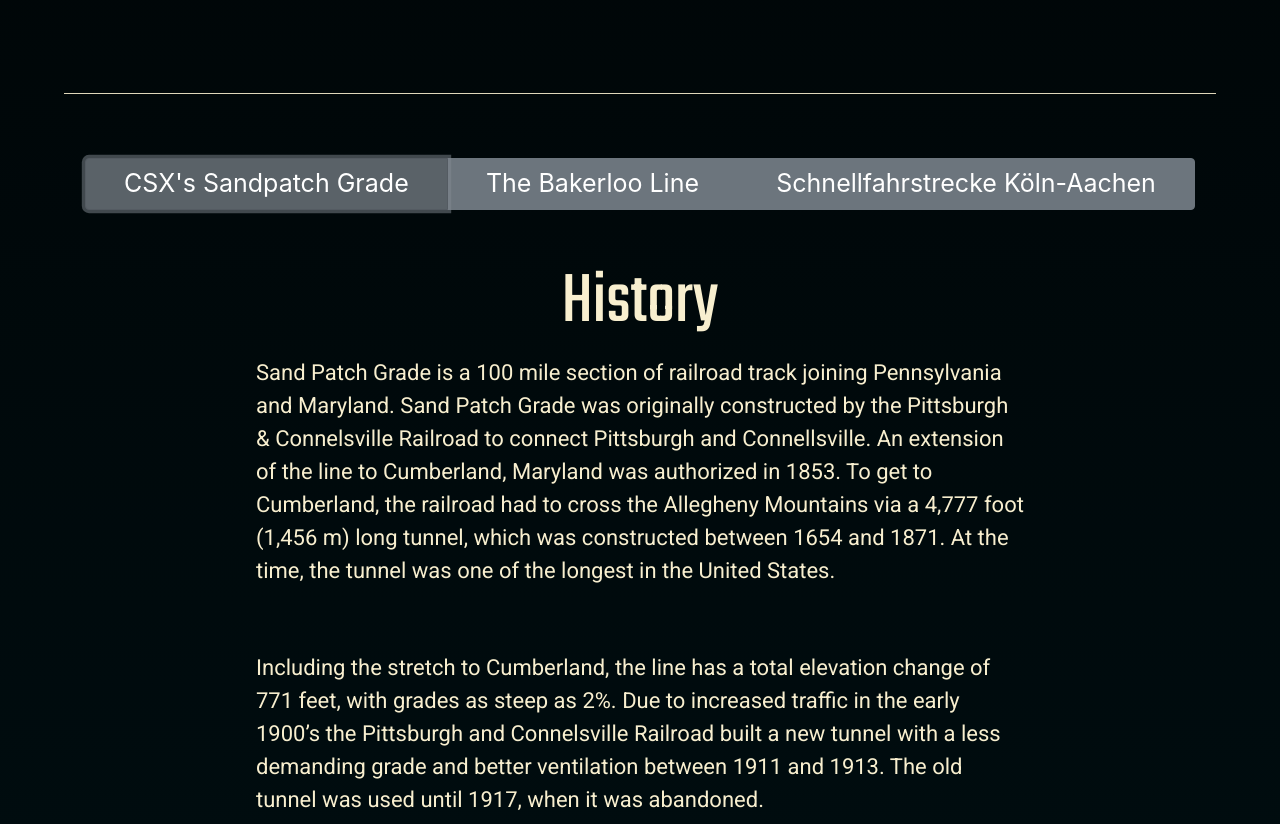
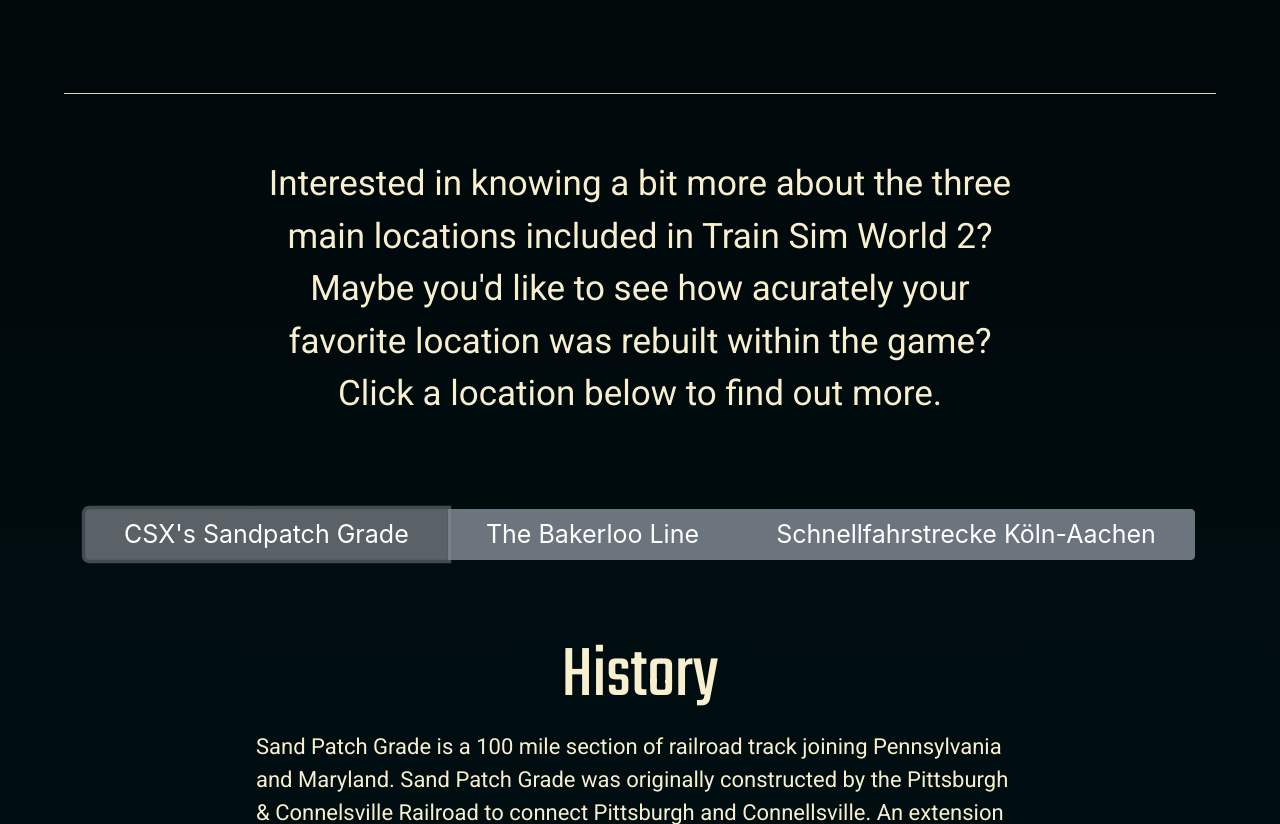
Before and after one commit to allforthe64/cs50wFinalProject, a Django app: page /LocationSpotlights in a window 1280 px wide. Shown: the part 1017-1841 px from the top of the page. Run offline with Django 3.2, Linux system fonts and the light colour scheme; some libraries are stand-ins or nearby versions.

Commit message:
homepage complete (except for video) and location spotlights complete

```diff
--- a/finalProject/TSW2/static/TSW2/spotlights.js
+++ b/finalProject/TSW2/static/TSW2/spotlights.js
@@ -1,4 +1,10 @@
 document.addEventListener('DOMContentLoaded', function() {
+
+    var bakerloo = document.querySelector('#bakerloo');
+    bakerloo.style.display='none';
+
+    var german = document.querySelector('#german');
+    german.style.display='none';
 
     //query page for all buttons
     document.querySelectorAll("#selectorButton").forEach(item => {
--- a/finalProject/TSW2/templates/TSW2/spotlights.html
+++ b/finalProject/TSW2/templates/TSW2/spotlights.html
@@ -10,6 +10,16 @@
     <hr style="background-color:#f8efcf; width: 90%">
     <br>
     <br>
+    <div class="articleContainer">
+        <p class="comparisonParagraphs" style="text-align: center; font-size: 35px;">
+            Interested in knowing a bit more about the three main locations included in Train Sim World 2? Maybe you'd like
+            to see how acurately your favorite location was rebuilt within the game? Click a location below to find out more.
+        </p>
+    </div>
+    <br>
+    <br>
+    <br>
+    <!--article selector-->
     <div class="container" style="display: flex; justify-content:center">
         <div class="btn-group" role="group" style="width: 100%">
             <button type="button" class="btn btn-secondary" style="font-size: 25px;" autofocus value="sandpatch" id="selectorButton">CSX's Sandpatch Grade</button>
@@ -17,6 +27,7 @@
             <button type="button" class="btn btn-secondary" style="font-size: 25px;" value="german" id="selectorButton">Schnellfahrstrecke Köln-Aachen</button>
         </div>
     </div>
+    <br>
 
     <!--div for sandpatch grade-->
     <div id="sandpatch" class="article">
@@ -29,6 +40,11 @@
             <p class="comparisonParagraphs">
                 Sand Patch Grade is a 100 mile section of railroad track joining Pennsylvania and Maryland. Sand Patch Grade was originally constructed by the Pittsburgh & Connelsville Railroad to connect Pittsburgh and Connellsville. An extension of the line to Cumberland, Maryland was authorized in 1853. To get to Cumberland, the railroad had to cross the Allegheny Mountains via a 4,777 foot (1,456 m) long tunnel, which was constructed between 1654 and 1871. At the time, the tunnel was one of the longest in the United States.
             </p>
+        </div>
+        <br>
+        <br>
+        <div class="container" style="display:flex; justify-content:center">
+            <img src="https://williamraineyapplication.files.wordpress.com/2021/10/sandpatch.png" style="width:70%; height:auto">
         </div>
         <br>
         <br>
@@ -46,6 +62,13 @@
         </div>
         <br>
         <br>
+        <div class="container" style="display:flex; justify-content:center">
+            <img src="https://williamraineyapplication.files.wordpress.com/2021/10/bo-train.png" style="width:70%; height:auto">
+        </div>
+        <br>
+        <br>
+        <br>
+        <br>
         <div class="articleContainer" style="margin-right: 3%">
             <h2 class="articleHeaders" style="font-size: 60;">Why Sandpatch Grade was included in TSW2</h2>
         </div>
@@ -55,6 +78,11 @@
             <p class="comparisonParagraphs">
                 Train Sim World 2 has recreated a 44.8 mile stretch of the CSX’s Keystone subdivision. In game, the player has the ability to run trains between Cumberland, Maryland and Rockwood, Pennsylvania. This stretch of track is one of the busiest CSX runs, with 30-35 trains passing through in a 24 hour cycle. The line between Cumberland and Rockwood includes the summit of the Allegheny Mountains at Sand Patch, with a grade of 1.94%. This allows the player to take control of through trains trying to struggle up the summit and helper crews, providing a wide variety of possible operations. The replicated area also includes two coal mines, the Shaw and Rockwood mines, both of which are fully functioning in game.
             </p>
+        </div>
+        <br>
+        <br>
+        <div class="container" style="display:flex; justify-content:center">
+            <img src="https://williamraineyapplication.files.wordpress.com/2021/10/tsw2sandpatch-1.png" style="width:70%; height:auto">
         </div>
         <br>
         <br>
@@ -81,6 +109,11 @@
         </div>
         <br>
         <br>
+        <div class="container" style="display:flex; justify-content:center">
+            <img src="https://williamraineyapplication.files.wordpress.com/2021/10/bakerloo1.png" style="width:70%; height:auto">
+        </div>
+        <br>
+        <br>
         <div class="articleContainer">
             <p class="comparisonParagraphs">
                 As operations continued, two branch lines were added as traffic on the line grew heavier and heavier. The Watford Branch originally extended to Queen’s Park and Watford Junction from the mainline, but was cut back to Stonebridge Park in 1982 due to reduced traffic. Services were extended as far as Harrow & Wealdston in 1984, and have continued to the present day. When the Bakerloo was extended to Watford in 1915, it also acquired an interchange at Harrow & Wealdstone with another route to Stanmore. The branch was named the Stanmore branch line, which terminated at Stanmore Village station. The line was closed in 1964, due to the success of the rival Metropolitan/Bakerloo Underground line to Stanmore.
@@ -88,8 +121,18 @@
         </div>
         <br>
         <br>
+        <div class="container" style="display:flex; justify-content:center">
+            <img src="https://williamraineyapplication.files.wordpress.com/2021/10/bakerloo2.png" style="width:70%; height:auto">
+        </div>
+        <br>
+        <br>
         <div class="articleContainer" style="margin-right: 3%">
             <h2 class="articleHeaders" style="font-size: 60;">Why the Bakerloo was included in TSW2</h2>
+        </div>
+        <br>
+        <br>
+        <div class="container" style="display:flex; justify-content:center">
+            <img src="https://williamraineyapplication.files.wordpress.com/2021/10/tsw2bakerloo.png" style="width:70%; height:auto">
         </div>
         <br>
         <br>
@@ -111,6 +154,11 @@
             <p class="comparisonParagraphs">
                 The Schenllfahstrecke Köln-Aachen has a long and storied history, beginning with the opening of the first section of track between Cologne and Müngersforf, Germany. The first train between the two towns made the 6.8 km journey on August 2, 1839. Another section was opened between Müngersdorf and Lövenich in July of 1840, and the final extension was made to Aachen on September 1, 1841. The first train ran between Cologne and the Belgium border on October 15, 1843, making it a part of the world’s first cross border railway.
             </p>
+        </div>
+        <br>
+        <br>
+        <div class="container" style="display:flex; justify-content:center">
+            <img src="https://williamraineyapplication.files.wordpress.com/2021/10/tsw2german3-1.png" style="width:70%; height:auto">
         </div>
         <br>
         <br>
@@ -140,10 +188,20 @@
         </div>
         <br>
         <br>
+        <div class="container" style="display:flex; justify-content:center">
+            <img src="https://williamraineyapplication.files.wordpress.com/2021/10/tsw2germane2.png" style="width:70%; height:auto">
+        </div>
+        <br>
+        <br>
         <div class="articleContainer">
             <p class="comparisonParagraphs">
                 The 70 km stretch between Aachen and Cologne is a perfect setting, allowing the fast trains to stretch their legs, but not covering so much distance as to make the journeys boring. This line is the perfect place for players to experience high speed international railroad operations. Plus, it includes some interesting challenges, like a tunnel and tight curves which force engineers to constantly be managing their speed. So take a seat in the engineer’s chair and strap in, because wherever you’re headed, you’re going there fast!
             </p>
+        </div>
+        <br>
+        <br>
+        <div class="container" style="display:flex; justify-content:center">
+            <img src="https://williamraineyapplication.files.wordpress.com/2021/10/tsw2german1-1.png" style="width:70%; height:auto">
         </div>
     </div>
 
```
Also changed, not shown: finalProject/TSW2/static/TSW2/styles.css (line endings or trailing spaces).
